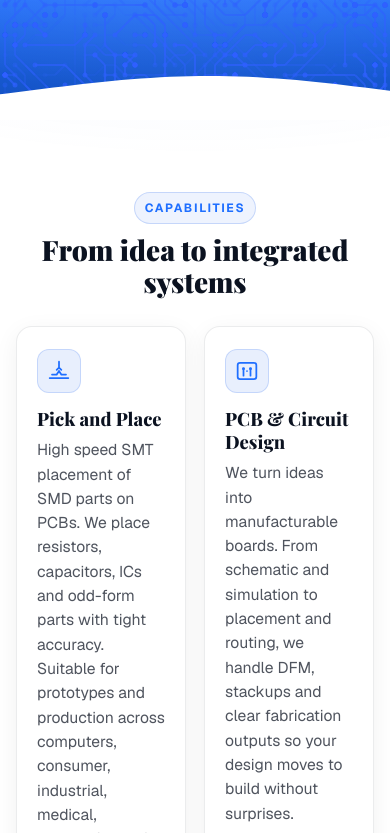
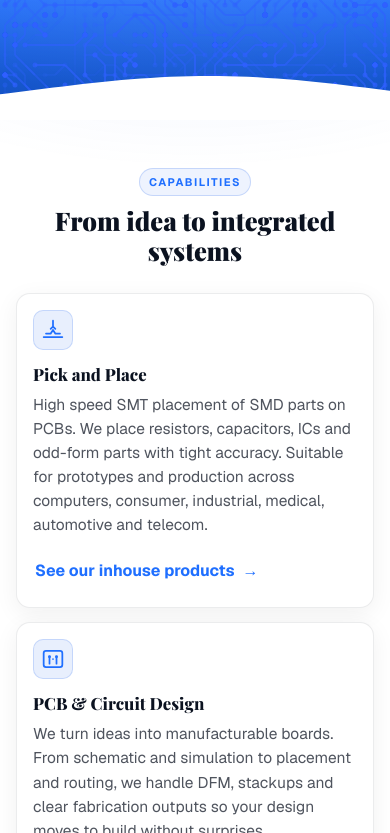
Before and after one commit to Sidewalknz/anythingelectronic, a Next.js app in the folder frontend/: page / in a window 390 px wide. Shown: the part 1871-2704 px from the top of the page. Built offline with nearby package versions, Linux system fonts and the light colour scheme; a web font is replaced by a local one.

Commit message:
responsive enough

```diff
--- a/frontend/src/components/Capabilities.js
+++ b/frontend/src/components/Capabilities.js
@@ -18,7 +18,7 @@ export default function Capabilities() {
           <li className={styles.card}>
             <div className={styles.iconWrap} aria-hidden="true">
               {/* Pick & Place / SMT */}
-              <svg viewBox="0 0 24 24" width="28" height="28" role="img">
+              <svg viewBox="0 0 24 24" width="28" height="28" role="img" aria-label="Pick and Place">
                 <path d="M4 18h16M6 15h4l2-3 2 3h4" fill="none" stroke="currentColor" strokeWidth="1.5" strokeLinecap="round"/>
                 <path d="M12 4v5m0 0l2 2m-2-2l-2 2" fill="none" stroke="currentColor" strokeWidth="1.5" strokeLinecap="round"/>
               </svg>
@@ -39,7 +39,7 @@ export default function Capabilities() {
           <li className={styles.card}>
             <div className={styles.iconWrap} aria-hidden="true">
               {/* PCB & Circuit Design */}
-              <svg viewBox="0 0 24 24" width="28" height="28" role="img">
+              <svg viewBox="0 0 24 24" width="28" height="28" role="img" aria-label="PCB and Circuit Design">
                 <rect x="4" y="5" width="16" height="14" rx="2" fill="none" stroke="currentColor" strokeWidth="1.5"/>
                 <circle cx="9" cy="10" r="1.25" fill="currentColor"/>
                 <circle cx="15" cy="10" r="1.25" fill="currentColor"/>
@@ -61,7 +61,7 @@ export default function Capabilities() {
           <li className={styles.card}>
             <div className={styles.iconWrap} aria-hidden="true">
               {/* Box Builds */}
-              <svg viewBox="0 0 24 24" width="28" height="28" role="img">
+              <svg viewBox="0 0 24 24" width="28" height="28" role="img" aria-label="Box Builds">
                 <path d="M12 3l8 4v10l-8 4-8-4V7l8-4z" fill="none" stroke="currentColor" strokeWidth="1.5"/>
                 <path d="M12 7l8 4M12 7L4 11M12 7v10" fill="none" stroke="currentColor" strokeWidth="1.5" strokeLinecap="round"/>
               </svg>
@@ -76,7 +76,7 @@ export default function Capabilities() {
           <li className={styles.card}>
             <div className={styles.iconWrap} aria-hidden="true">
               {/* Specification Writing */}
-              <svg viewBox="0 0 24 24" width="28" height="28" role="img">
+              <svg viewBox="0 0 24 24" width="28" height="28" role="img" aria-label="Specification Writing">
                 <rect x="4" y="3" width="12" height="18" rx="2" fill="none" stroke="currentColor" strokeWidth="1.5"/>
                 <path d="M8 7h4M8 10h6M8 13h5" stroke="currentColor" strokeWidth="1.5" strokeLinecap="round"/>
                 <path d="M16 15l3 3-4 1 1-4z" fill="none" stroke="currentColor" strokeWidth="1.5" strokeLinecap="round" strokeLinejoin="round"/>
--- a/frontend/src/components/Capabilities.module.css
+++ b/frontend/src/components/Capabilities.module.css
@@ -5,14 +5,19 @@
   --panel: #ffffff;
   --panel-border: rgba(11,18,32,0.08);
 
+  /* responsive knobs */
+  --gap: clamp(14px, 2vw, 18px);
+  --card-pad: clamp(18px, 2.2vw, 22px);
+  --title-size: clamp(1.6rem, 2.6vw, 2.25rem);
+
   position: relative;
-  padding: 72px 0 80px;
+  padding: clamp(52px, 7vw, 72px) 0 clamp(64px, 7.5vw, 80px);
   background:
     radial-gradient(800px 260px at 50% -120px, rgba(37,99,235,0.06), transparent 60%),
     #ffffff;
 }
 
-.header { text-align: center; margin: 0 0 28px; }
+.header { text-align: center; margin: 0 0 24px; }
 
 .kicker {
   display: inline-block;
@@ -29,30 +34,34 @@
 }
 
 .title {
-  font-size: clamp(1.75rem, 2.6vw, 2.25rem);
+  font-size: var(--title-size);
   line-height: 1.15;
   font-weight: 900;
   color: var(--ink);
   margin: 0;
 }
 
-/* 2x2 grid */
+/* Grid: fluid 2 → 1 using minmax */
 .grid {
   list-style: none;
   margin: 28px 0 0;
   padding: 0;
   display: grid;
   grid-template-columns: repeat(2, 1fr);
-  gap: 18px;
+  gap: var(--gap);
 }
 
+/* Card */
 .card {
   background: var(--panel);
   border: 1px solid var(--panel-border);
   border-radius: 16px;
-  padding: 22px 20px;
+  padding: var(--card-pad) clamp(16px, 2vw, 20px);
   box-shadow: 0 6px 24px rgba(0,0,0,0.06);
   transition: transform .2s ease, box-shadow .2s ease, border-color .2s ease;
+  display: flex;
+  flex-direction: column;
+  min-height: 100%;
 }
 .card:hover {
   transform: translateY(-4px);
@@ -73,7 +82,7 @@
 }
 
 .cardTitle {
-  font-size: 1.15rem;
+  font-size: clamp(1.05rem, 1.4vw, 1.15rem);
   line-height: 1.25;
   font-weight: 800;
   color: var(--ink);
@@ -82,7 +91,7 @@
 
 .cardText {
   color: var(--subtle-ink);
-  font-size: 0.98rem;
+  font-size: clamp(0.97rem, 1.1vw, 1rem);
   line-height: 1.55;
   margin: 0 0 14px;
 }
@@ -122,3 +131,34 @@
 
 .arrow { transition: transform .22s ease; }
 .cardLink:hover .arrow { transform: translateX(3px); }
+
+/* =========================
+   Responsive (tablet & mobile)
+   ========================= */
+
+/* Tablet (<= 1024px): keep 2 cols, tighten spacing/padding */
+@media (max-width: 1024px) {
+  .section { padding: 60px 0 68px; }
+  .grid { gap: 16px; }
+}
+
+/* Mobile (<= 640px): 1 column and softer sizes */
+@media (max-width: 640px) {
+  .grid { grid-template-columns: 1fr; gap: 14px; }
+  .section {
+    padding: 48px 0 56px;
+    background:
+      radial-gradient(600px 220px at 50% -84px, rgba(37,99,235,0.06), transparent 60%),
+      #ffffff;
+  }
+  .header { margin-bottom: 20px; }
+  .kicker { font-size: 11px; padding: 5px 9px; }
+  .card { border-radius: 14px; padding: 16px; }
+  .iconWrap { width: 40px; height: 40px; border-radius: 10px; }
+  .cardLink { padding: 8px 2px; min-height: 40px; }
+}
+
+/* Motion safety */
+@media (prefers-reduced-motion: reduce) {
+  .card, .cardLink::after, .arrow { transition: none !important; }
+}
```
